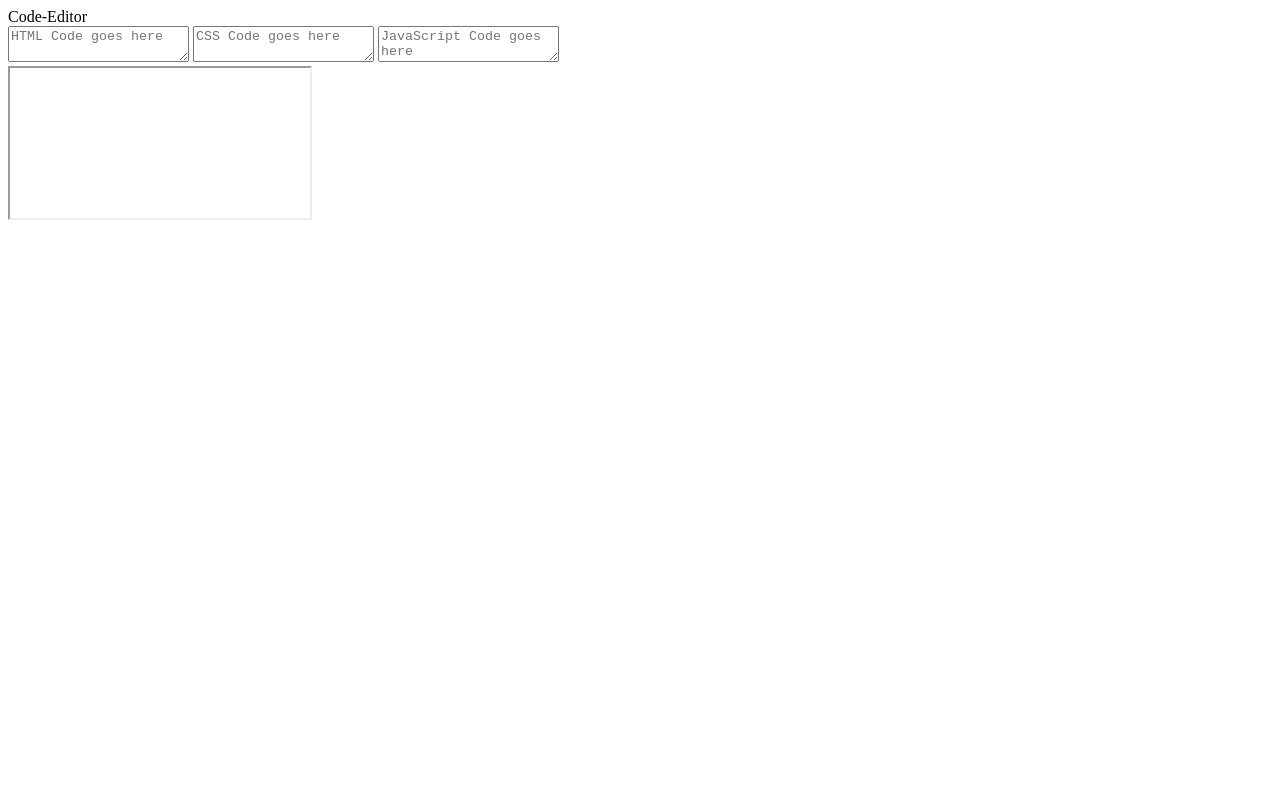
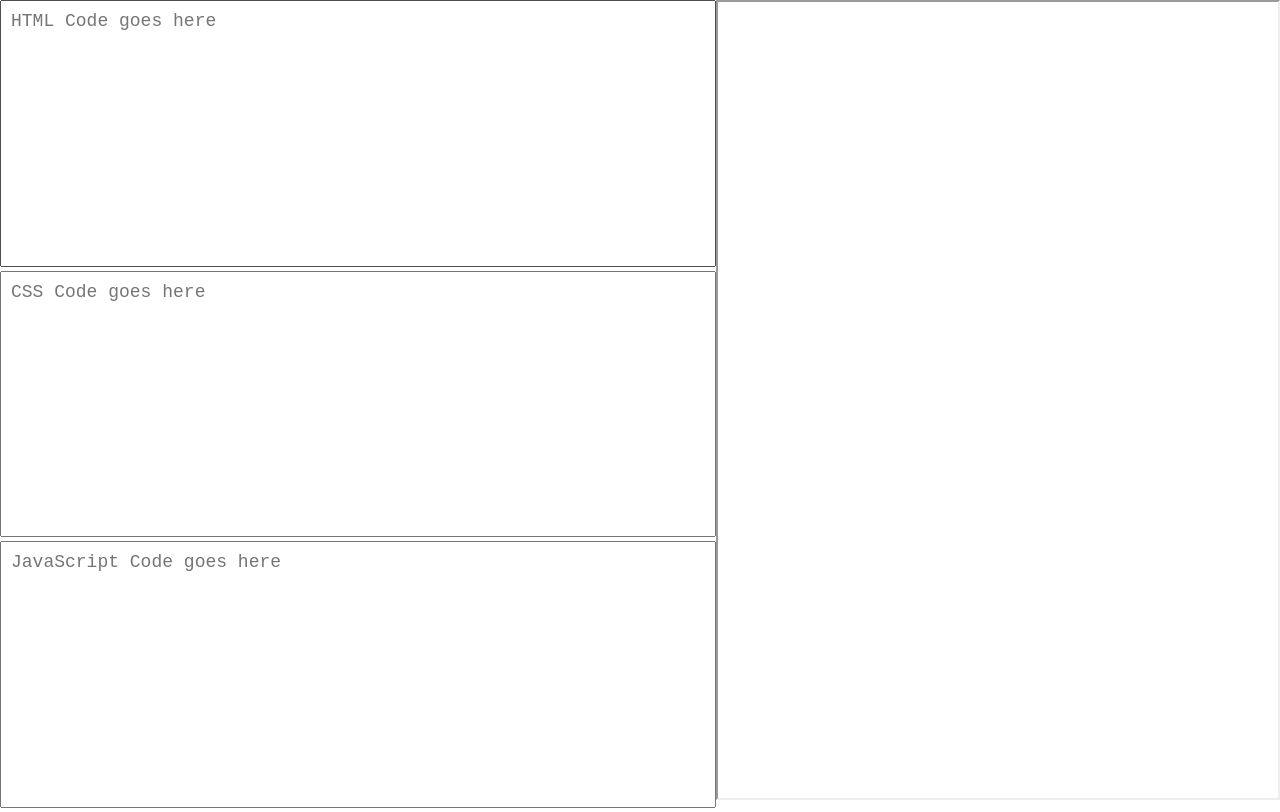
Before and after one commit to aditee-singh/CodeEditor, a plain HTML site: page index.html in a window 1280 px wide. Drawn offline with Linux system fonts and the light colour scheme.

Commit message:
Added Basic CSS

```diff
--- a/css/style.css
+++ b/css/style.css
@@ -0,0 +1,29 @@
+*{
+    margin: 0px;
+    padding: 0px;
+    box-sizing: border-box;
+}
+body {
+    height: 100vh;
+    display: flex;
+}
+code-area{
+    display: flex;
+    flex-direction: column;
+    border-right: 1px solid #555;
+}
+.code-area textarea{
+    resize: none;
+    outline: none;
+    width: 100%;
+    height: 33.33%;
+    font-size: 18px;
+    padding: 10px;
+}
+.preview-area{
+    width: 48%;
+}
+.preview-area iframe{
+    width: 100%;
+    height:100%;
+}
--- a/index.html
+++ b/index.html
@@ -1,7 +1,8 @@
 <!DOCTYPE html>
 <html>
     <head>
-        <head>Code-Editor</head>
+        <link rel="stylesheet" href="css/style.css">
+        <title>Code-Editor</title>
     </head>
     <body>
         <div class="code-area">
@@ -10,7 +11,7 @@
             <textarea id="JsCode" placeholder="JavaScript Code goes here" oninput="showPreview()"></textarea>
         </div>
         <div class="preview-area">
-            <iframe id="previre-window"></iframe>
+            <iframe id="preview-window"></iframe>
         </div>
     </body>
 </html>
```
